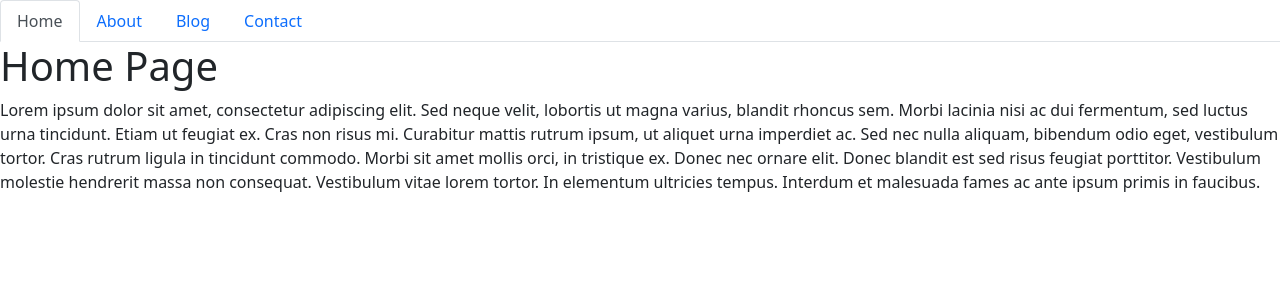
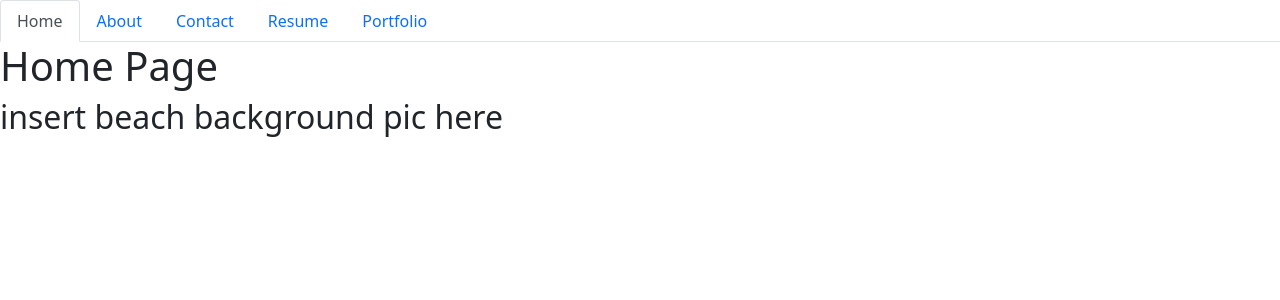
Before and after one commit to alexisligon/react-professional-portfolio, a React (Create React App) app in the folder main/: page / in a window 1280 px wide. Shown: the top 300 px of the page. Built offline with nearby package versions, Linux system fonts and the light colour scheme.

Commit message:
changed content to notes of what to add

```diff
--- a/main/src/components/NavTabs.js
+++ b/main/src/components/NavTabs.js
@@ -27,17 +27,7 @@ function NavTabs({ currentPage, handlePageChange }) {
           About
         </a>
       </li>
-      <li className="nav-item">
-        <a
-          href="#blog"
-          onClick={() => handlePageChange('Blog')}
-          //  TODO: Add a comment explaining what this logic is doing
 
-          className={currentPage === 'Blog' ? 'nav-link active' : 'nav-link'}
-        >
-          Blog
-        </a>
-      </li>
       <li className="nav-item">
         <a
           href="#contact"
@@ -49,6 +39,28 @@ function NavTabs({ currentPage, handlePageChange }) {
           Contact
         </a>
       </li>
+      <li className="nav-item">
+        <a
+          href="#resume"
+          //  TODO: Add a comment explaining what this logic is doing
+
+          onClick={() => handlePageChange('Resume')}
+          className={currentPage === 'Resume' ? 'nav-link active' : 'nav-link'}
+        >
+          Resume
+        </a>
+      </li>
+      <li className="nav-item">
+        <a
+          href="#portfolio"
+          onClick={() => handlePageChange('Portfolio')}
+          //  TODO: Add a comment explaining what this logic is doing
+
+          className={currentPage === 'Portfolio' ? 'nav-link active' : 'nav-link'}
+        >
+          Portfolio
+        </a>
+      </li>
     </ul>
   );
 }
--- a/main/src/components/PortfolioContainer.js
+++ b/main/src/components/PortfolioContainer.js
@@ -2,8 +2,9 @@ import { useState } from 'react';
 import NavTabs from './NavTabs';
 import Home from './pages/Home';
 import About from './pages/About';
-import Blog from './pages/Blog';
+import Portfolio from './pages/Portfolio';
 import Contact from './pages/Contact';
+import Resume from './pages/Resume'
 
 export default function PortfolioContainer() {
   const [currentPage, setCurrentPage] = useState('Home');
@@ -16,8 +17,11 @@ export default function PortfolioContainer() {
     if (currentPage === 'About') {
       return <About />;
     }
-    if (currentPage === 'Blog') {
-      return <Blog />;
+    if (currentPage === 'Portfolio') {
+      return <Portfolio />;
+    }
+    if (currentPage === 'Resume') {
+      return <Resume />
     }
     return <Contact />;
   };
--- a/main/src/components/pages/Blog.js
+++ /dev/null
@@ -1,24 +0,0 @@
-import React from 'react';
-
-export default function Blog() {
-  return (
-    <div>
-      <h1>Blog Page</h1>
-      <p>
-        Donec a volutpat quam. Curabitur nec varius justo, sed rutrum ligula.
-        Curabitur pellentesque turpis sit amet eros iaculis, a mollis arcu
-        dictum. Ut vel ante eget massa ornare placerat. Etiam nisl orci, finibus
-        sodales volutpat et, hendrerit ut dolor. Suspendisse porta dictum nunc,
-        sed pretium risus rutrum eget. Nam consequat, ligula in faucibus
-        vestibulum, nisi justo laoreet risus, luctus luctus mi lacus sit amet
-        libero. Class aptent taciti sociosqu ad litora torquent per conubia
-        nostra, per inceptos himenaeos. Mauris pretium condimentum tellus eget
-        lobortis. Interdum et malesuada fames ac ante ipsum primis in faucibus.
-        Donec placerat accumsan mi, ut congue neque placerat eu. Donec nec ipsum
-        in velit pellentesque vehicula sit amet at augue. Maecenas aliquam
-        bibendum congue. Pellentesque semper, lectus non ullamcorper iaculis,
-        est ligula suscipit velit, sed bibendum turpis dui in sapien.
-      </p>
-    </div>
-  );
-}
--- a/main/src/components/pages/Home.js
+++ b/main/src/components/pages/Home.js
@@ -3,18 +3,7 @@ export default function Home() {
   return (
     <div>
       <h1>Home Page</h1>
-      <p>
-        Lorem ipsum dolor sit amet, consectetur adipiscing elit. Sed neque
-        velit, lobortis ut magna varius, blandit rhoncus sem. Morbi lacinia nisi
-        ac dui fermentum, sed luctus urna tincidunt. Etiam ut feugiat ex. Cras
-        non risus mi. Curabitur mattis rutrum ipsum, ut aliquet urna imperdiet
-        ac. Sed nec nulla aliquam, bibendum odio eget, vestibulum tortor. Cras
-        rutrum ligula in tincidunt commodo. Morbi sit amet mollis orci, in
-        tristique ex. Donec nec ornare elit. Donec blandit est sed risus feugiat
-        porttitor. Vestibulum molestie hendrerit massa non consequat. Vestibulum
-        vitae lorem tortor. In elementum ultricies tempus. Interdum et malesuada
-        fames ac ante ipsum primis in faucibus.
-      </p>
+      <h2>insert beach background pic here</h2>
     </div>
   );
 }
--- /dev/null
+++ b/main/src/components/pages/Portfolio.js
@@ -0,0 +1,15 @@
+import React from 'react';
+
+export default function Portfolio() {
+  return (
+    <div>
+      <h1>Portfolio Page</h1>
+      <ul>
+        <li>project</li>
+        <li>project</li>
+        <li>project</li>
+        <li>project</li>
+      </ul>
+    </div>
+  );
+}
--- /dev/null
+++ b/main/src/components/pages/Resume.js
@@ -0,0 +1,8 @@
+export default function Resume() {
+  return (
+    <div>
+      <h1>DOWNLOAD RESUME HERE</h1>
+
+    </div>
+  );
+}
--- a/main/src/components/pages/about.js
+++ b/main/src/components/pages/about.js
@@ -4,14 +4,7 @@ export default function About() {
   return (
     <div>
       <h1>About Page</h1>
-      <p>
-        Nunc pharetra finibus est at efficitur. Praesent sed congue diam.
-        Integer gravida dui mauris, ut interdum nunc egestas sed. Aenean sed
-        mollis diam. Nunc aliquet risus ac finibus porta. Nam quis arcu non
-        lectus tincidunt fermentum. Suspendisse aliquet orci porta quam semper
-        imperdiet. Praesent euismod mi justo, faucibus scelerisque risus cursus
-        in. Sed rhoncus mollis diam, sit amet facilisis lectus blandit at.
-      </p>
+      <h2>BRAND STATEMENT</h2>
     </div>
   );
 }
--- a/main/src/components/pages/contact.js
+++ b/main/src/components/pages/contact.js
@@ -3,20 +3,14 @@ import React from 'react';
 export default function Contact() {
   return (
     <div>
-      <h1>Contact Page</h1>
-      <p>
-        Integer cursus bibendum sem non pretium. Vestibulum in aliquet sem, quis
-        molestie urna. Aliquam semper ultrices varius. Aliquam faucibus sit amet
-        magna a ultrices. Aenean pellentesque placerat lacus imperdiet
-        efficitur. In felis nisl, luctus non ante euismod, tincidunt bibendum
-        mi. In a molestie nisl, eu sodales diam. Nam tincidunt lacus quis magna
-        posuere, eget tristique dui dapibus. Maecenas fermentum elementum
-        faucibus. Quisque nec metus vestibulum, egestas massa eu, sollicitudin
-        ipsum. Nulla facilisi. Sed ut erat ligula. Nam tincidunt nunc in nibh
-        dictum ullamcorper. Class aptent taciti sociosqu ad litora torquent per
-        conubia nostra, per inceptos himenaeos. Etiam ornare rutrum felis at
-        rhoncus. Etiam vel condimentum magna, quis tempor nulla.
-      </p>
+      <h1>CONTACT FORM HERE</h1>
+      <h2>NAME</h2>
+      <h2>EMAIL</h2>
+      <h2>MESSAGE</h2>
+      <ul>
+        <li>github</li>
+        <li>linkedin</li>
+      </ul>
     </div>
   );
 }
```
